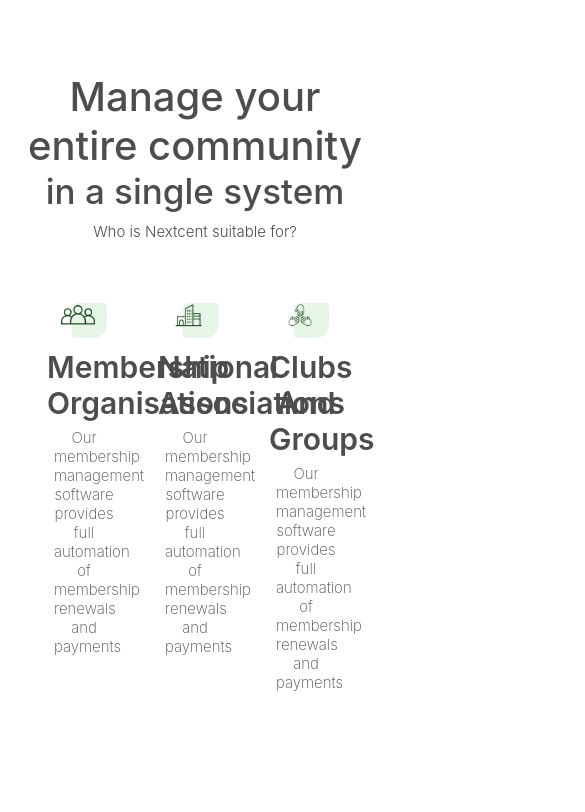
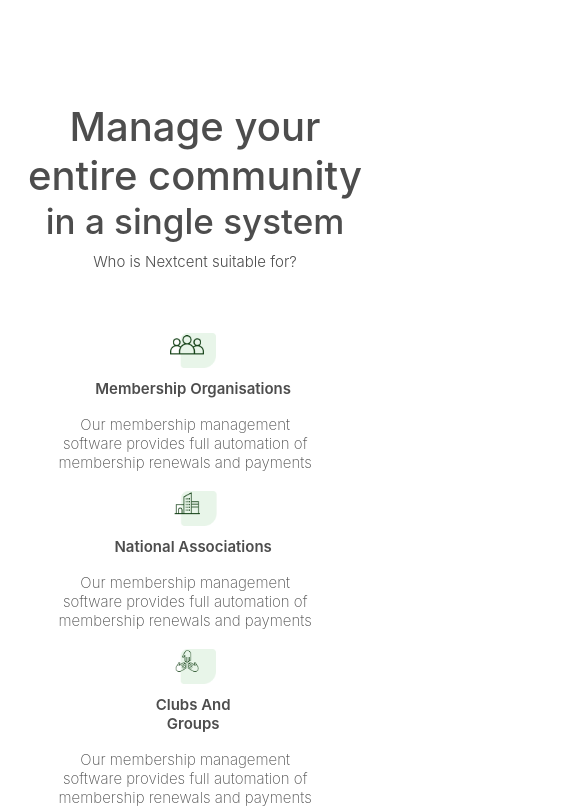
Before and after one commit to itsayusshh/Landing-Page, a React (Create React App) app: page / in a window 390 px wide. Shown: the part 1183-1995 px from the top of the page, 585 px wide, since content can reach past the window. Built offline with nearby package versions, Linux system fonts and the light colour scheme.

Commit message:
change the theme according to max width1000px

```diff
--- a/src/App.js
+++ b/src/App.js
@@ -10,7 +10,7 @@
       <Header />
       <Heropage />
       <Portfoliopage />
-      <Networkbar />
+      {/* <Networkbar />  */}
     </div>
   );
 }
--- a/src/Companycard.js
+++ b/src/Companycard.js
@@ -4,8 +4,12 @@
       <div className="invidualimage">
         <img src={img}></img>
       </div>
-      <div className="Member">{title}</div>
-      <div className="Membership">{subtitle}</div>
+      <div className="Member">
+        <p>{title}</p>
+      </div>
+      <div className="Membership">
+        <p>{subtitle}</p>
+      </div>
     </div>
   );
 }
--- a/src/Landingpage.css
+++ b/src/Landingpage.css
@@ -156,77 +156,6 @@
   background-color: #4d4d4d;
 }
 
-@media only screen and (max-width: 1000px) {
-  .menucontainer {
-    display: none;
-    transition-duration: 0.2s;
-  }
-  .Containerhamburger {
-    display: flex;
-    transition-duration: 0.5s;
-  }
-
-  .maincontainer {
-    flex-direction: column;
-    width: 100%;
-    transition-duration: 0.5s;
-  }
-
-  .container1 {
-    padding: 0px;
-    width: 100%;
-    transition-duration: 0.5s;
-  }
-
-  .insights1 {
-    font-size: 30px;
-    font-weight: 900;
-    text-align: center;
-    transition-duration: 0.5s;
-  }
-
-  .subcont3 {
-    font-weight: bolder;
-    text-align: center;
-    transition-duration: 0.5s;
-  }
-
-  .insights2 {
-    font-size: 40px;
-    text-align: center;
-    transition-duration: 0.5s;
-
-    .Logos-container {
-    }
-  }
-
-  .insights3 {
-    font-size: 11px;
-    font-weight: 700;
-    transition-duration: 0.5s;
-  }
-
-  .template {
-    height: 300px;
-    width: 300px;
-    transition-duration: 0.5s;
-  }
-
-  button {
-    border: 2px solid black;
-    transition-duration: 0.5s;
-  }
-
-  .Logos-container {
-    display: flex;
-    flex-wrap: wrap;
-  }
-
-  .suitable {
-    font: 18px;
-  }
-}
-
 .P-mainbox {
   width: 100%;
 }
@@ -297,6 +226,10 @@
   justify-content: space-evenly;
 }
 
+.Card p {
+  text-align: center;
+}
+
 .companyCard {
   width: 20%;
   border-radius: 20px;
@@ -317,6 +250,7 @@
   color: #4d4d4d;
   font-size: 30px;
   font-weight: 600;
+  text-align: justify;
 }
 
 .Membership {
@@ -345,14 +279,12 @@
 }
 
 #container2 {
-  width: 50%;
 }
 
 .img-titile-title {
   color: #4d4d4d;
   font-size: 30px;
   font-weight: 600;
-  width: 520px;
 }
 
 .img-title-subtitle {
@@ -405,7 +337,7 @@
 
 .Business-analayis {
   padding: 60px;
-  background-color: #F5F7FA;
+  background-color: #f5f7fa;
 }
 
 .Members-grp1 {
@@ -468,3 +400,121 @@
   width: 149px;
   border: none;
 }
+
+@media only screen and (max-width: 1000px) {
+  .menucontainer {
+    display: none;
+    transition-duration: 0.2s;
+  }
+  .Containerhamburger {
+    display: flex;
+    transition-duration: 0.5s;
+  }
+
+  .maincontainer {
+    flex-direction: column;
+    width: 100%;
+    transition-duration: 0.5s;
+  }
+
+  .container1 {
+    padding: 0px;
+    width: 100%;
+    transition-duration: 0.5s;
+  }
+
+  .insights1 {
+    font-size: 30px;
+    font-weight: 900;
+    text-align: center;
+    transition-duration: 0.5s;
+  }
+
+  .subcont3 {
+    font-weight: bolder;
+    text-align: center;
+    transition-duration: 0.5s;
+  }
+
+  .insights2 {
+    font-size: 40px;
+    text-align: center;
+    transition-duration: 0.5s;
+  }
+
+  .Membership {
+    width: 90%;
+  }
+
+  .Membership p {
+    margin-top: 10px;
+  }
+
+  .Member p {
+    font-size: 15px;
+  }
+
+  .insights3 {
+    font-size: 11px;
+    font-weight: 700;
+    transition-duration: 0.5s;
+  }
+
+  .template {
+    height: 300px;
+    width: 300px;
+    transition-duration: 0.5s;
+  }
+
+  button {
+    border: 2px solid black;
+    transition-duration: 0.5s;
+  }
+
+  .Logos-container {
+    display: flex;
+    flex-wrap: wrap;
+  }
+
+  .suitable {
+    font: 18px;
+  }
+
+  .P-mainbox {
+    margin-top: 30px;
+  }
+
+  .Card {
+    display: flex;
+    flex-direction: column;
+    align-items: end;
+    width: 90%;
+  }
+
+  .companyCard {
+    width: 90%;
+  }
+
+  .container {
+    display: block;
+  }
+
+  .img-con {
+    display: block;
+  }
+
+  .img-titile-title p {
+    font-size: 35px;
+    font-weight: 400;
+  }
+
+  .img-title-subtitle {
+    width: 360px;
+    font-size: 15px;
+  }
+
+  .img-titile-button {
+    align-items: center;
+    margin-left: 92px;
+  }
+}
--- a/src/Portfoliopage.js
+++ b/src/Portfoliopage.js
@@ -87,17 +87,19 @@
         </div>
         <div id="container2">
           <div className="img-titile-title">
+            <p>
             The unseen of spending three years at Pixelgrade
+            </p>
           </div>
           <div className="img-title-subtitle">
-            <div>
+            <p>
               Lorem ipsum dolor sit amet, consectetur adipiscing elit. Sed sit
               amet justo ipsum. Sed accumsan quam vitae est varius fringilla.
               Pellentesque placerat vestibulum lorem sed porta. Nullam mattis
               tristique iaculis. Nullam pulvinar sit amet risus pretium auctor.
               Etiam quis massa pulvinar, aliquam quam vitae, tempus sem. Donec
               elementum pulvinar odio.
-            </div>
+            </p>
           </div>
           <div className="img-titile-button">
             <button>Learn More</button>
```
